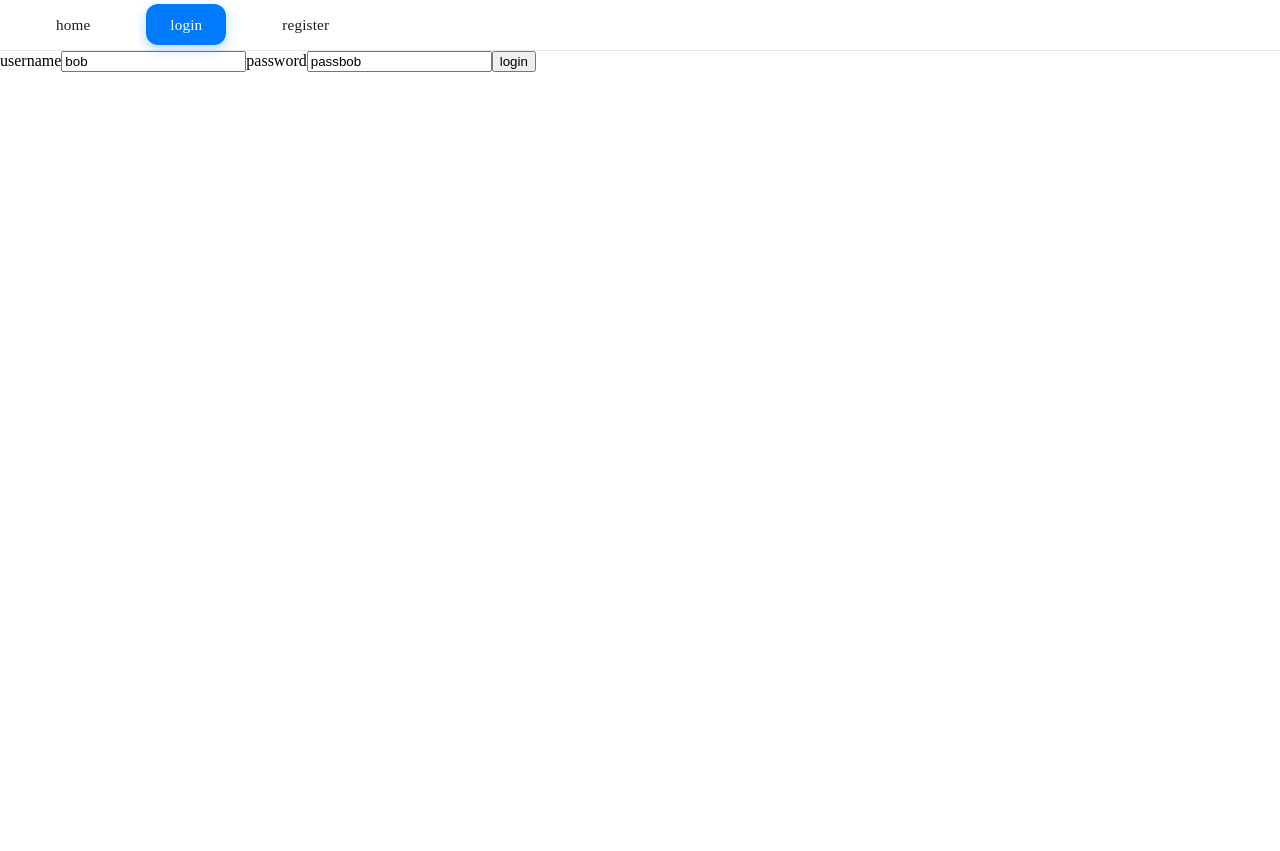
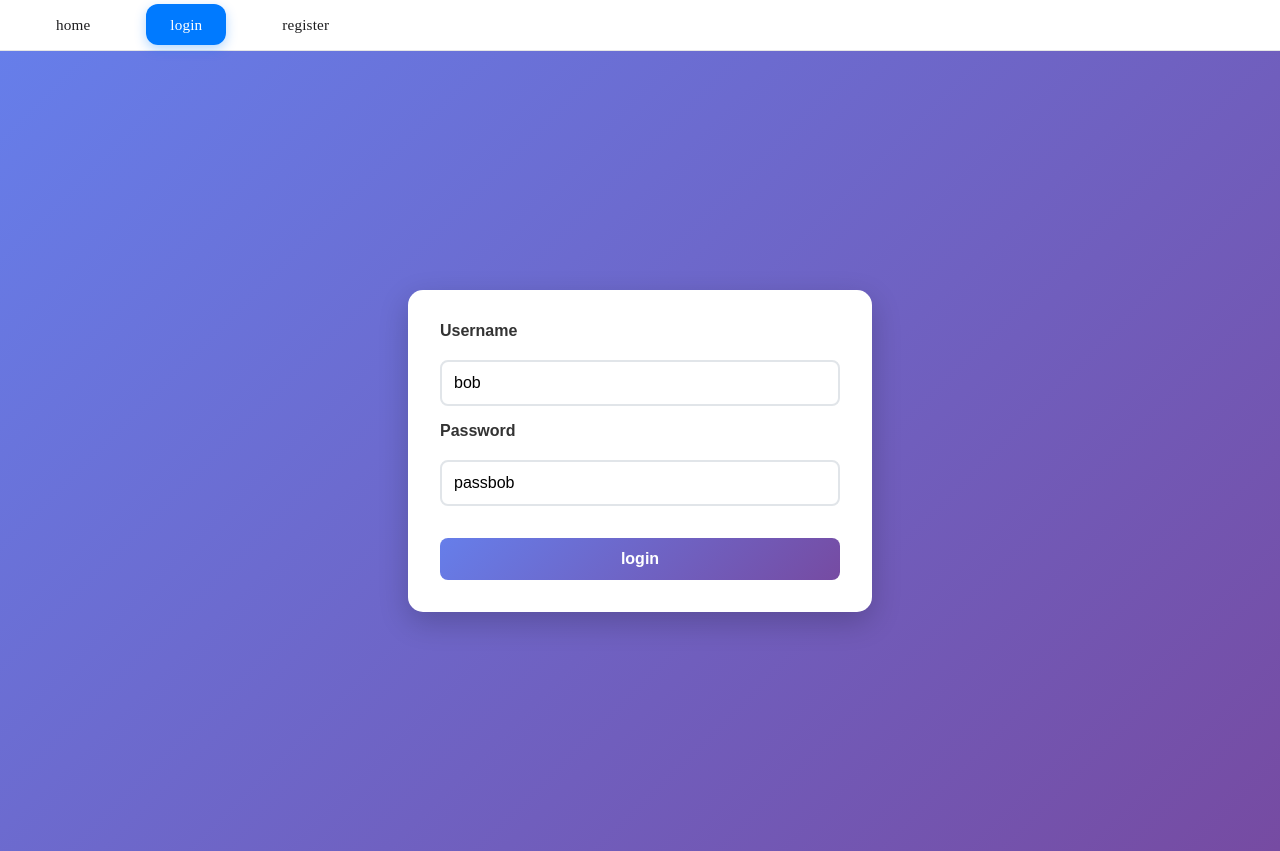
Before and after one commit to Maddax10/sports-front-vueJS, a Vue app: page /login in a window 1280 px wide. Before the commit the page ends 800 px from the top, so only its background shows below. Built offline with nearby package versions, Linux system fonts and the light colour scheme.

Commit message:
add login style

```diff
--- a/src/views/LoginView.vue
+++ b/src/views/LoginView.vue
@@ -74,3 +74,106 @@ const disconnect = () => {
 
 }
 </script>
+
+<style lang="scss" scoped>
+main {
+    display: flex;
+    justify-content: center;
+    align-items: center;
+    min-height: 100vh;
+    background: linear-gradient(135deg, #667eea 0%, #764ba2 100%);
+    font-family: 'Arial', sans-serif;
+}
+
+.login_card {
+    background: white;
+    padding: 2rem;
+    border-radius: 15px;
+    box-shadow: 0 10px 30px rgba(0, 0, 0, 0.2);
+    width: 100%;
+    max-width: 400px;
+
+    form {
+        display: flex;
+        flex-direction: column;
+        gap: 1rem;
+
+        label {
+            font-weight: 600;
+            color: #333;
+            margin-bottom: 0.25rem;
+            text-transform: capitalize;
+        }
+
+        input {
+            padding: 0.75rem;
+            border: 2px solid #e1e5e9;
+            border-radius: 8px;
+            font-size: 1rem;
+            transition: border-color 0.3s ease;
+
+            &:focus {
+                outline: none;
+                border-color: #667eea;
+                box-shadow: 0 0 0 3px rgba(102, 126, 234, 0.1);
+            }
+        }
+
+        button {
+            background: linear-gradient(135deg, #667eea 0%, #764ba2 100%);
+            color: white;
+            border: none;
+            padding: 0.75rem 1.5rem;
+            border-radius: 8px;
+            font-size: 1rem;
+            font-weight: 600;
+            cursor: pointer;
+            margin-top: 1rem;
+            transition: transform 0.2s ease, box-shadow 0.2s ease;
+
+            &:hover {
+                transform: translateY(-2px);
+                box-shadow: 0 5px 15px rgba(102, 126, 234, 0.4);
+            }
+
+            &:active {
+                transform: translateY(0);
+            }
+        }
+    }
+}
+
+.connected {
+    background: white;
+    padding: 2rem;
+    border-radius: 15px;
+    box-shadow: 0 10px 30px rgba(0, 0, 0, 0.2);
+    text-align: center;
+    max-width: 400px;
+
+    label {
+        display: block;
+        font-size: 1.25rem;
+        font-weight: 600;
+        color: #27ae60;
+        margin-bottom: 1.5rem;
+    }
+
+    button {
+        background: #e74c3c;
+        color: white;
+        border: none;
+        padding: 0.75rem 1.5rem;
+        border-radius: 8px;
+        font-size: 1rem;
+        font-weight: 600;
+        cursor: pointer;
+        transition: background-color 0.3s ease, transform 0.2s ease;
+
+        &:hover {
+            background: #c0392b;
+            transform: translateY(-2px);
+        }
+    }
+}
+</style>
```
